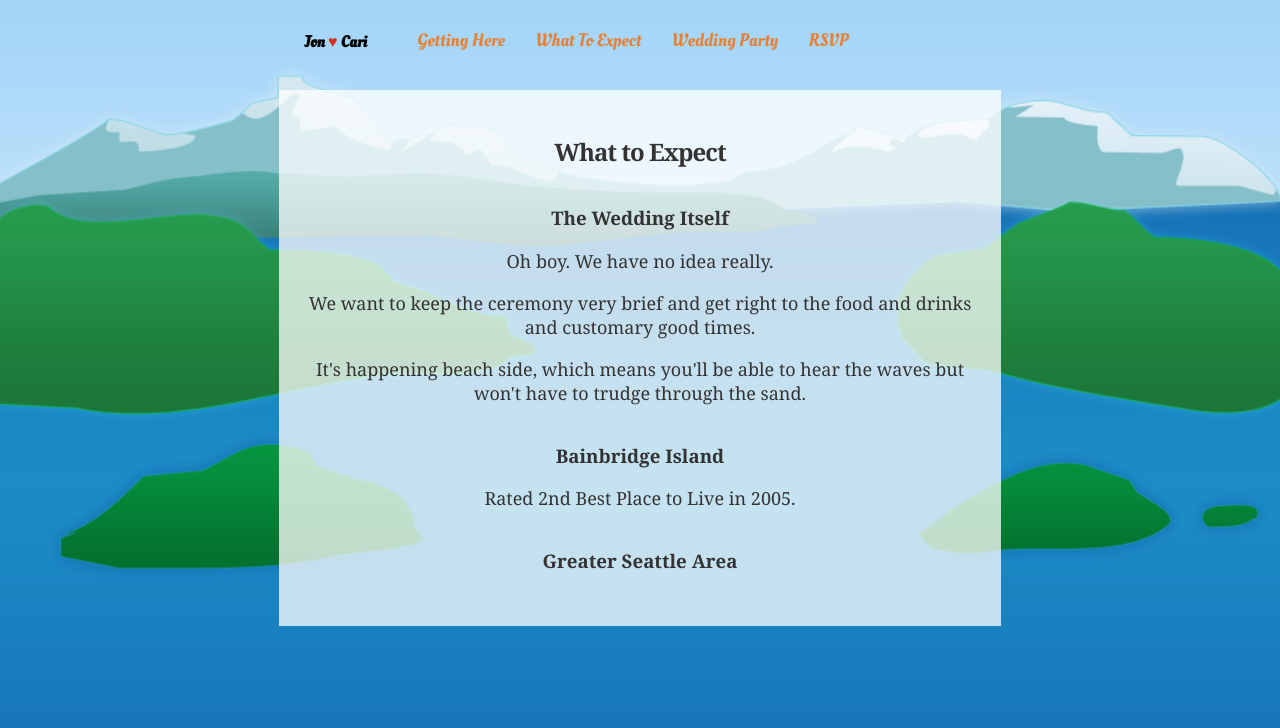
After one commit to bahoo/jonandcari, a Django app: template templates/what-to-expect.html in a window 1280 px wide. The commit adds this page. Shown: the top 728 px of the page. Run offline with Django 3.2, Linux system fonts and the light colour scheme; the template is opened without the code that fills it, so the values that code supplies are empty; parts of the project's set-up code (start-up, migrations or seed data) failed here and were passed over; some libraries are stand-ins or nearby versions.

Commit message:
Removing pyc files and a few updates.

```diff
--- a/jonandcari/urls.py
+++ b/jonandcari/urls.py
@@ -7,8 +7,8 @@ admin.autodiscover()
 urlpatterns = patterns('',
     url(r'^$', 'rsvp.views.index', name='index'),
     url(r'^savethedate\.html$', 'rsvp.views.save_the_date', name='save_the_date'),
-    url(r'^(?P<destination>(about-us|getting\-here|wedding\-party|gifts|rsvp|secrethandshake))(?:\/)(?P<key>\w+)$', 'rsvp.views.secret_handshake', name='secret_handshake'),
-    url(r'^(?P<destination>(about-us|getting\-here|wedding\-party|gifts))$', 'rsvp.views.template', name='template'),
+    url(r'^(?P<destination>(getting\-here|what-to-expect|wedding\-party|gifts|rsvp|secrethandshake))(?:\/)(?P<key>\w+)$', 'rsvp.views.secret_handshake', name='secret_handshake'),
+    url(r'^(?P<destination>(getting\-here|what-to-expect|wedding\-party|gifts))$', 'rsvp.views.template', name='template'),
     url(r'^rsvp$', 'rsvp.views.rsvp', name='rsvp'),
 
     url(r'^lost$', 'rsvp.views.no_route', name='no_route'),
--- a/templates/authed.html
+++ b/templates/authed.html
@@ -5,8 +5,8 @@
 	<div class="header authed layout clearfix">
 		<h4>Jon <span class="hearts">&hearts;</span> Cari</h4>
 		<ul class="nav">
-			<li><a href="/details">Details</a></li>
 			<li><a href="/getting-here">Getting Here</a></li>
+			<li><a href="/what-to-expect">What To Expect</a></li>
 			<li><a href="/wedding-party">Wedding Party</a></li>
 			<li><a href="/rsvp">RSVP</a></li>
 		</ul>
--- /dev/null
+++ b/templates/what-to-expect.html
@@ -0,0 +1,18 @@
+{% extends "authed.html" %}
+
+{% block content %}
+
+	<h2>What to Expect</h2>
+	<h3>The Wedding Itself</h3>
+	<p>Oh boy. We have no idea really.</p>
+	<p>We want to keep the ceremony very brief and get right to the food and
+		drinks and customary good times.</p>
+	<p>It's happening beach side, which means you'll be able to hear the waves
+		but won't have to trudge through the sand.</p>
+
+	<h3>Bainbridge Island</h3>
+	<p>Rated 2nd Best Place to Live in 2005.
+	<h3>Greater Seattle Area</h3>
+	<p>
+
+{% endblock %}
```
Also changed, not shown: templates/about-us.html (deleted, +0 -18 lines), 16 other files.
